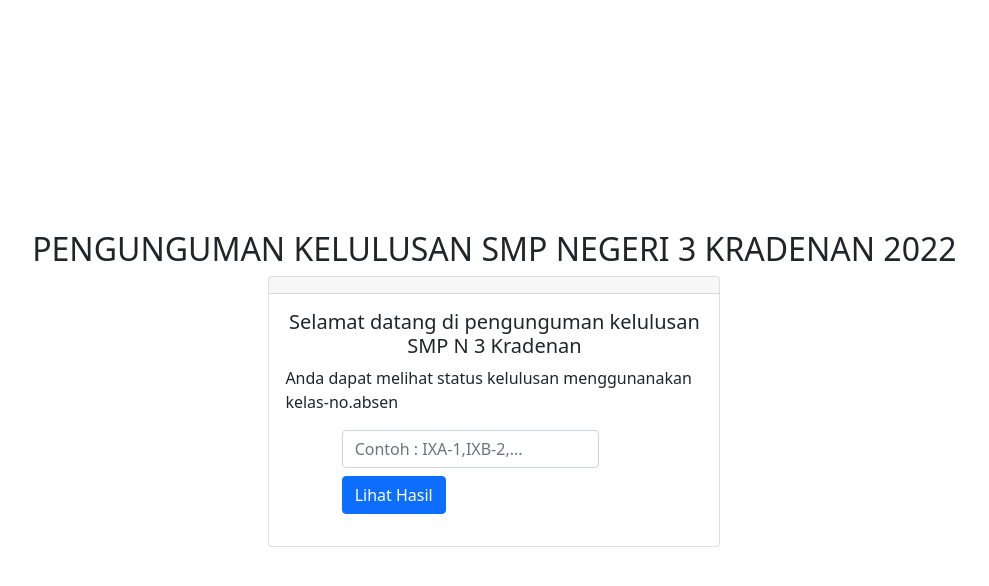
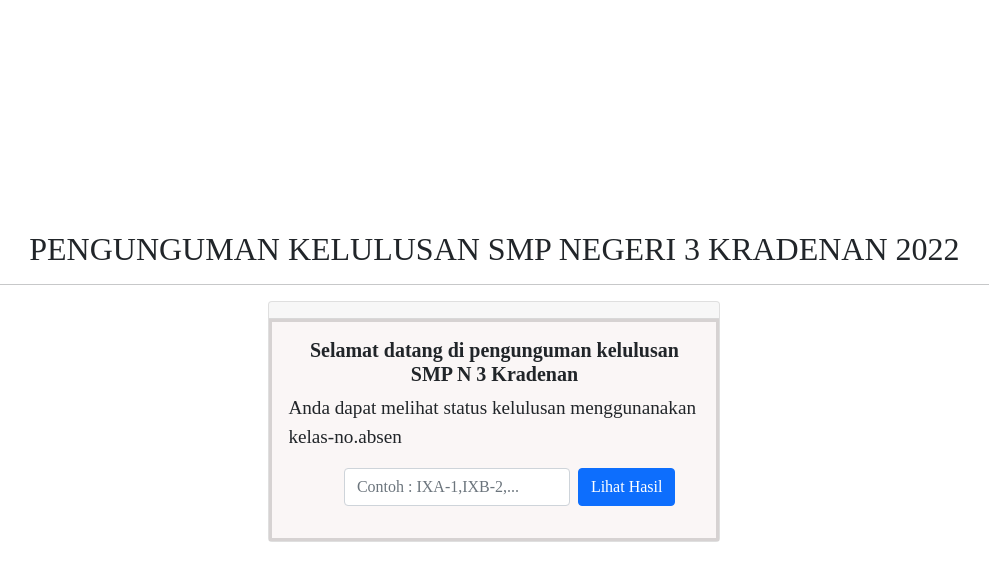
Before and after one commit to awgst/lulusan-online-smp3kradenan, a PHP site: page / in a window 1280 px wide. Shown: the top 586 px of the page, without its empty margins (192-1181 px from the left). Run offline with PHP 8.4, Linux system fonts and the light colour scheme.

Commit message:
ganti font dan tambah background color

```diff
--- a/css/style.css
+++ b/css/style.css
@@ -1,3 +1,7 @@
+body {
+    font-family: 'Times New Roman', Times, serif;
+}
+
 .sized{
     width: 500px;
 }
@@ -17,3 +21,13 @@
 .form-centered{
     margin-left: 12.5%;
 }
+
+.card-body{
+    background-color: rgb(250, 246, 246);
+    border: solid rgba(177, 173, 173, 0.499);
+    font-size: 120%;
+}
+
+.card-title{
+    font-weight: bold;
+}
--- a/index.php
+++ b/index.php
@@ -15,6 +15,7 @@
       <div class="row">
         <div class="col">
           <h2 class="title">PENGUNGUMAN KELULUSAN SMP NEGERI 3 KRADENAN 2022</h2>
+          <hr>
         </div>
       </div>
       <div class="row">
```
